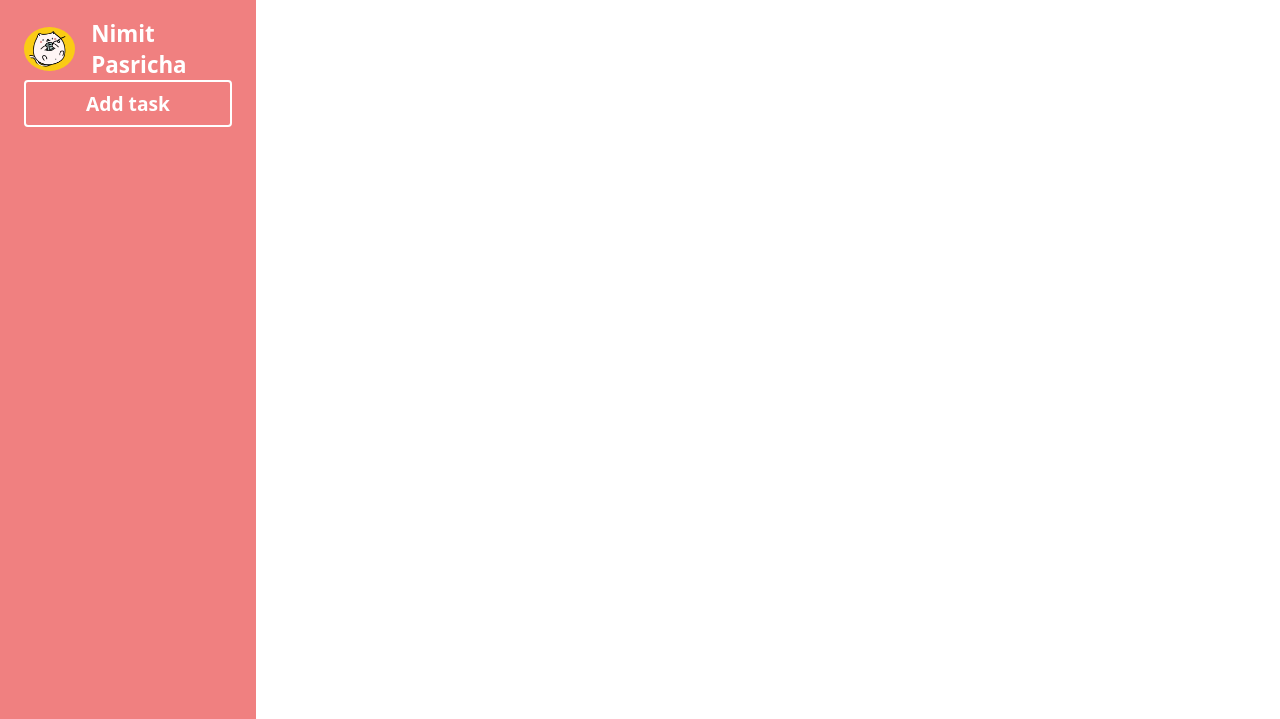
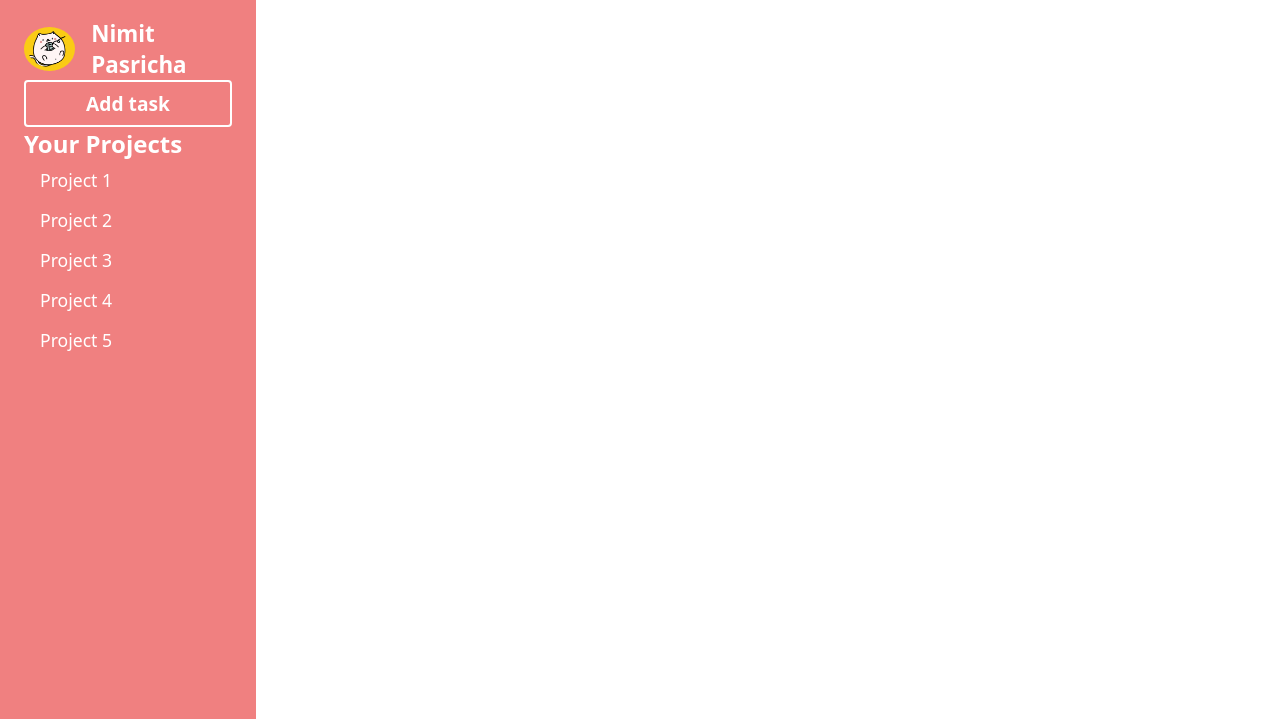
Before and after one commit to nimit-pasricha/Todo-List, a website built with webpack: page src/index.html in a window 1280 px wide. Shown: the part 81-800 px from the top of the page. Built offline with nearby package versions, Linux system fonts and the light colour scheme.

Commit message:
Add and style project list to sidebar

```diff
--- a/src/index.html
+++ b/src/index.html
@@ -16,9 +16,19 @@
     <div class="sidebar">
       <div class="user-info">
         <img src="images/cat-pfp.png" alt="image of very round cat holding a yarn ball" class="cat-pfp">
-        <div class="user-name">Nimit Pasricha</div>
+        <h2 class="user-name">Nimit Pasricha</h2>
       </div>
       <button class="add-task-button">Add task</button>
+      <div class="projects">
+        <h2>Your Projects</h2>
+        <ul>
+          <li><button>Project 1</button></li>
+          <li><button>Project 2</button></li>
+          <li><button>Project 3</button></li>
+          <li><button>Project 4</button></li>
+          <li><button>Project 5</button></li>
+        </ul>
+      </div>
     </div>
     <div class="content"></div>
   </div>
--- a/src/style.css
+++ b/src/style.css
@@ -60,20 +60,36 @@ header {
   padding: 4px;
 }
 
-.add-task-button {
+.add-task-button,
+li>button {
   background-color: var(--sidebar-background-color);
   color: var(--sidebar-font-color);
+  border-radius: 4px;
+  padding: 8px 16px;
+  font-size: 1.1rem;
+  width: 100%;
+}
+
+li>button {
+  display: flex;
+  justify-content: left;
+}
+
+.add-task-button {
   border: solid var(--sidebar-font-color) 2px;
   font-size: 1.2rem;
-  border-radius: 4px;
-  padding: 8px 16px;
   width: 100%;
   font-weight: 600;
   transition: 0.2s;
 }
 
-.add-task-button:hover {
-  border: solid var(--sidebar-font-color) 2px;
+.add-task-button:hover,
+li>button:hover {
   background-color: var(--sidebar-font-color);
   color: var(--sidebar-background-color);
 }
+
+li {
+  list-style: none;
+  font-size: 1.1rem;
+}
```
